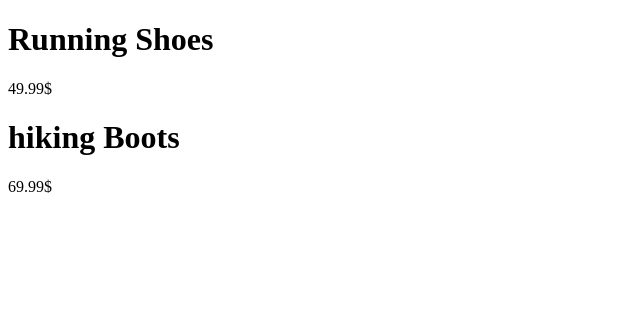
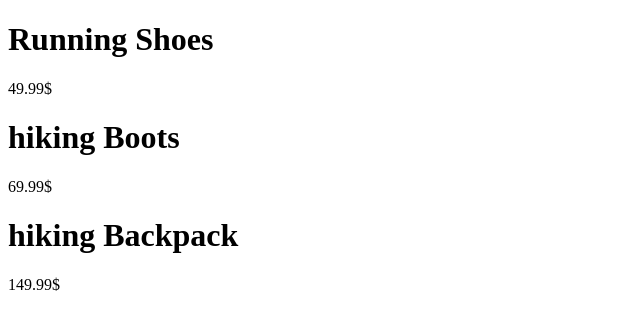
Before and after one commit to TJBoudreau/GitBranchesAssignment2, a plain HTML site: page products.html in a window 1280 px wide. Shown: the whole page, without its empty margins (0-640 px from the left). Drawn offline with Linux system fonts and the light colour scheme.

Commit message:
Added third product, a hiking bag

```diff
--- a/products.html
+++ b/products.html
@@ -9,5 +9,8 @@
 
         <h1>hiking Boots</h1>
         <p>69.99$</p>
+
+        <h1>hiking Backpack</h1>
+        <p>149.99$</p>
     </body>
 </html>
```
